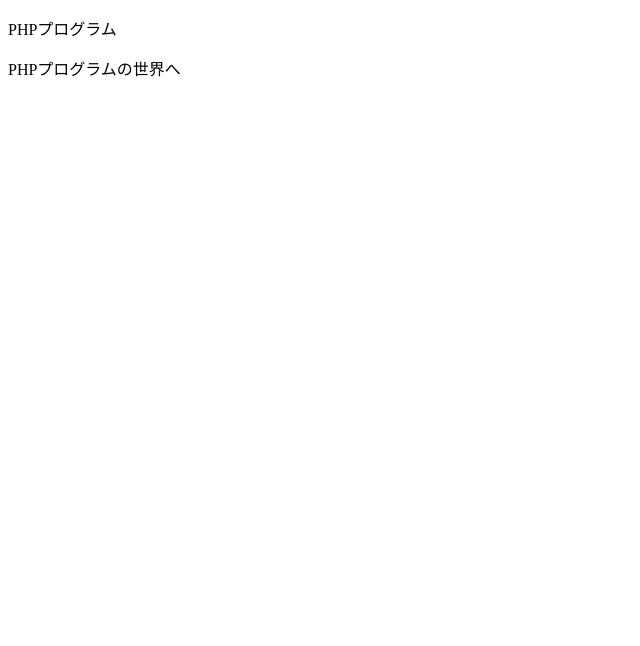
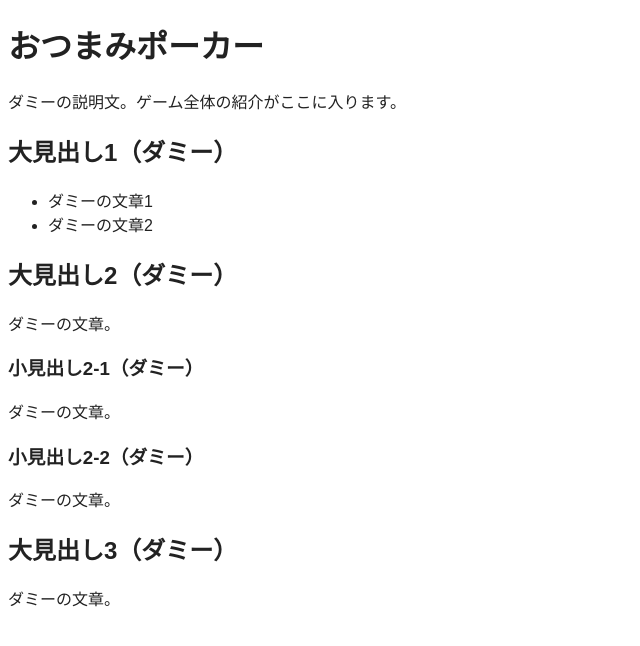
Before and after one commit to ss33331111-jpg/CardExplain, a plain HTML site: page index.html in a window 1280 px wide. Shown: the whole page, without its empty margins (0-640 px from the left). Drawn offline with Linux system fonts and the light colour scheme.

Commit message:
おつかみポーカーの仮骨組み

```diff
--- /dev/null
+++ b/base.css
@@ -0,0 +1,13 @@
+/* base.css：全体で共通の見た目（文字の大きさ、色の値など）
+   作った後は、基本的に触らない。変えるときは二人で相談する。 */
+
+/* ここに共通の値を書く（例）。値は仮。 */
+:root {
+  --color-text: #222;
+  --space: 16px;
+}
+
+body {
+  font-family: sans-serif;
+  color: var(--color-text);
+}
--- /dev/null
+++ b/content.css
@@ -0,0 +1,2 @@
+/* content.css：本文の見た目（本文の担当だけが触る）
+   クラス名は content- で始める。 */
--- a/index.html
+++ b/index.html
@@ -1,10 +1,74 @@
 <!DOCTYPE html>
 <html lang="ja">
 <head>
-<meta charset="utf-8">
+  <meta charset="UTF-8">
+  <meta name="viewport" content="width=device-width, initial-scale=1">
+  <title>おつまみポーカー ルール（仮）</title>
+
+  <!-- ===== 共通部分（二人とも、この<head>は触らない） ===== -->
+  <link rel="stylesheet" href="base.css">
+  <link rel="stylesheet" href="toc.css">
+  <link rel="stylesheet" href="content.css">
 </head>
 <body>
-<p>PHPプログラム</p>
-<p>PHPプログラムの世界へ</p>
+
+  <!-- ===== ヘッダー（ページ全体の名前。h1は1ページに1つだけ） ===== -->
+  <header>
+    <h1>おつまみポーカー</h1>
+  </header>
+
+
+  <!-- ===== 目次エリア（目次の担当だけが触る） ===== -->
+  <!-- ここに、左上のボタンと目次（nav）を書く。今は空 -->
+
+
+  <!-- ===== 本文エリア（本文の担当だけが触る） ===== -->
+  <main>
+
+    <!-- 最初の説明文（ゲーム全体の紹介） -->
+    <p id="intro" class="content-intro">ダミーの説明文。ゲーム全体の紹介がここに入ります。</p>
+
+
+    <!-- ===== セクション1：小セクションなしの大セクションの例 ===== -->
+    <section id="section-1" class="content-section">
+      <h2>大見出し1（ダミー）</h2>
+      <ul>
+        <li>ダミーの文章1</li>
+        <li>ダミーの文章2</li>
+      </ul>
+      <figure>
+        <!-- 画像・GIFを置く場所 -->
+      </figure>
+    </section>
+
+
+    <!-- ===== セクション2：小セクションありの大セクションの例 ===== -->
+    <section id="section-2" class="content-section">
+      <h2>大見出し2（ダミー）</h2>
+      <p>ダミーの文章。</p>
+
+      <section id="section-2-1">
+        <h3>小見出し2-1（ダミー）</h3>
+        <p>ダミーの文章。</p>
+      </section>
+
+      <section id="section-2-2">
+        <h3>小見出し2-2（ダミー）</h3>
+        <p>ダミーの文章。</p>
+      </section>
+    </section>
+
+
+    <!-- ===== セクション3 ===== -->
+    <section id="section-3" class="content-section">
+      <h2>大見出し3（ダミー）</h2>
+      <p>ダミーの文章。</p>
+    </section>
+
+  </main>
+
+  <!-- 目次の開閉ボタン用（目次の担当が書く） -->
+  <script src="script.js"></script>
+
 </body>
 </html>
--- /dev/null
+++ b/script.js
@@ -0,0 +1,2 @@
+// script.js：目次の開閉ボタンの動き（目次の担当だけが触る）
+// ボタンを押したら、目次(#toc)に is-open クラスを付け外しする。見た目はtoc.cssが決める。
--- /dev/null
+++ b/toc.css
@@ -0,0 +1,2 @@
+/* toc.css：目次とボタンの見た目（目次の担当だけが触る）
+   クラス名は toc- で始める。開いている状態は is-open。 */
```
